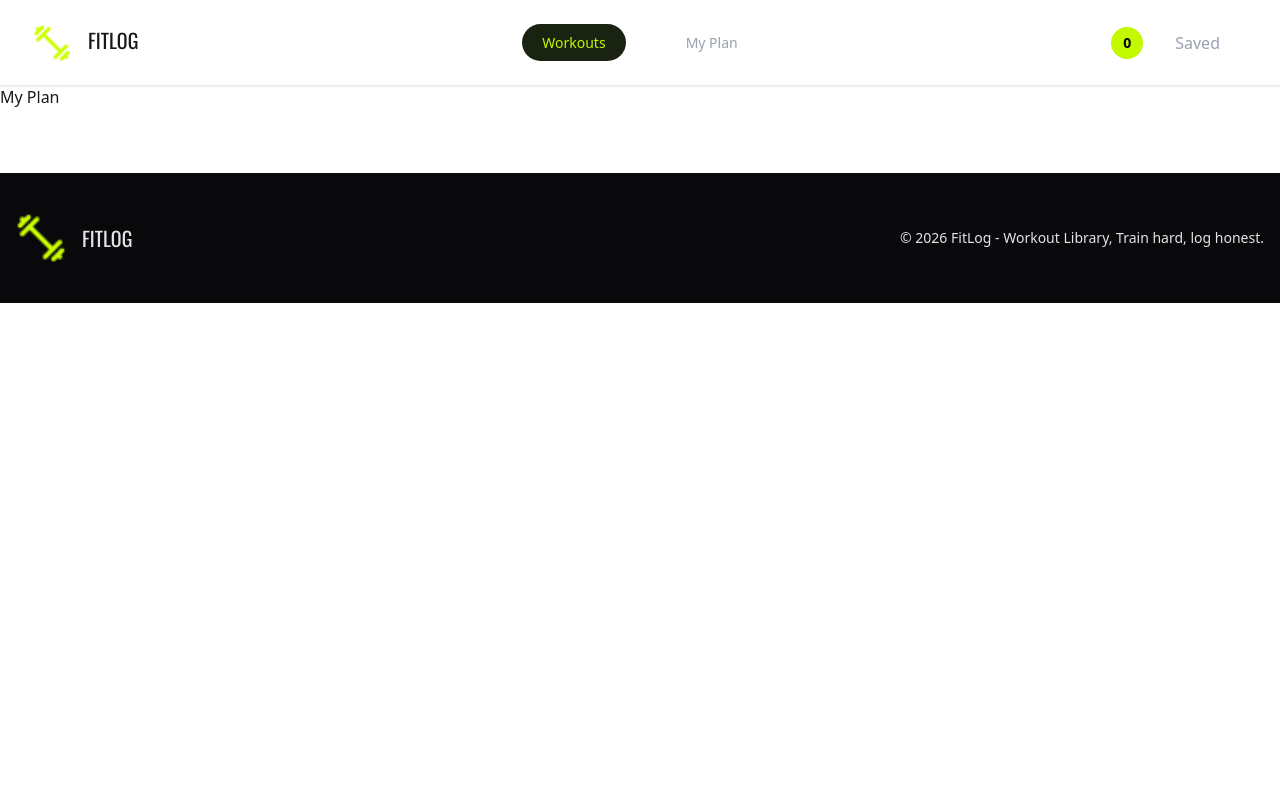
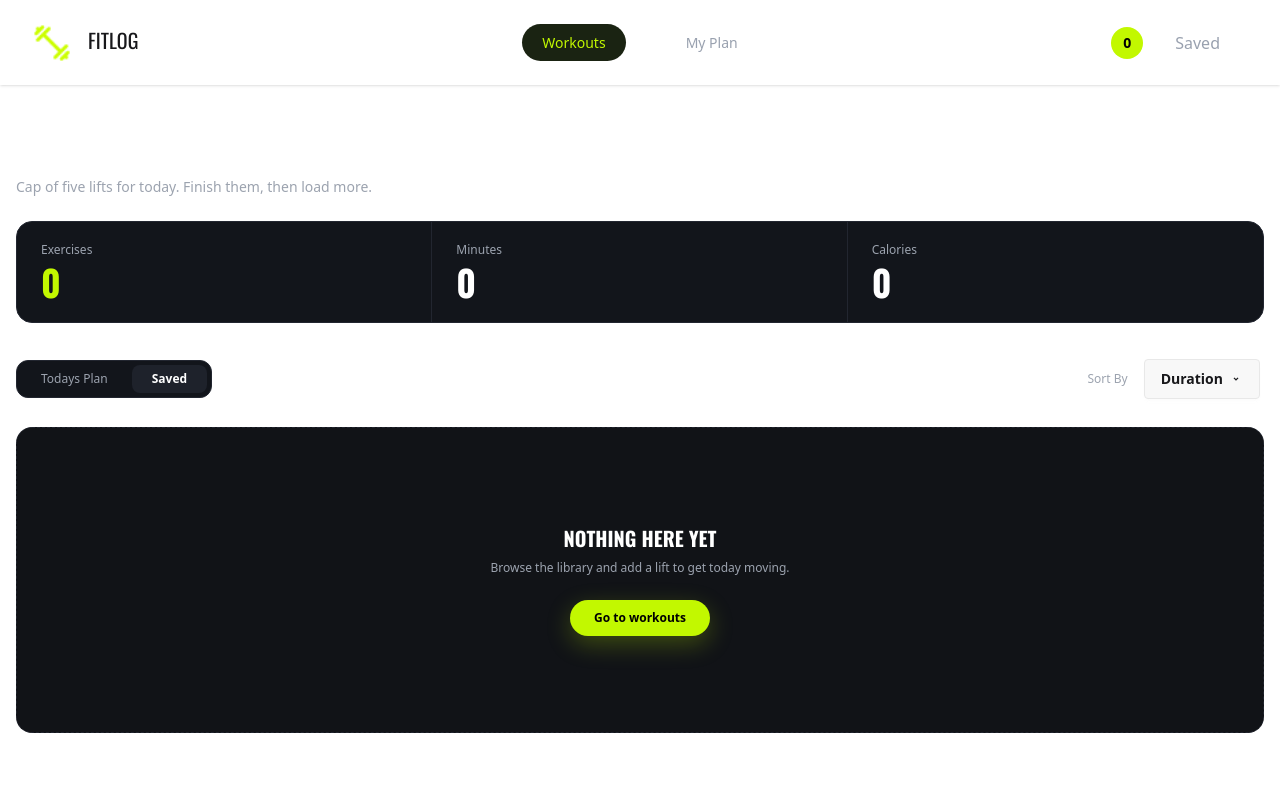
Before and after one commit to 0xDeathChief/Assignment-6, a Next.js app: page /pages/myplan in a window 1280 px wide. Shown: the top 800 px of the page. Built offline with nearby package versions, Linux system fonts and the light colour scheme.

Commit message:
my plan page layout done

```diff
--- a/src/app/pages/Navbar/PointLinks.tsx
+++ b/src/app/pages/Navbar/PointLinks.tsx
@@ -10,7 +10,7 @@ const PlanSavedLinks = () => {
     <div className="flex items-center gap-8">
 
       <Link
-        href="/pages/Plan"
+        href="/pages/myplan"
         onClick={() => setActiveButton("Plan")}
         className={
           activeButton === "Plan"
@@ -33,7 +33,7 @@ const PlanSavedLinks = () => {
 
 
       <Link
-        href="/pages/Plan"
+        href="/pages/myplan"
         onClick={() => setActiveButton("Saved")}
         className={
           activeButton === "Saved"
--- a/src/app/pages/Plan/page.tsx
+++ /dev/null
@@ -1,11 +0,0 @@
-import React from 'react';
-
-const PlanPage = () => {
-    return (
-        <div>
-            <h1>Plan Page</h1>
-        </div>
-    );
-};
-
-export default PlanPage;
--- a/src/app/pages/myplan/page.tsx
+++ b/src/app/pages/myplan/page.tsx
@@ -1,11 +1,100 @@
-import React from 'react';
+import Link from "next/link";
+import { Oswald } from "next/font/google";
+import { RiArrowDropDownLine } from "react-icons/ri";
+
+const oswald = Oswald({ subsets: ["latin"] });
 
 const Plan = () => {
-    return (
-        <div>
-            <h2>My Plan</h2>
+  return (
+    <div className="container mx-auto px-4 py-12">
+      {/* Heading */}
+      <div className="flex flex-col gap-2">
+        <h2
+          className={`${oswald.className} text-3xl font-bold uppercase text-white`}
+        >
+          My Plan
+        </h2>
+        <p className="text-sm text-[#9CA3AF]">
+          Cap of five lifts for today. Finish them, then load more.
+        </p>
+      </div>
+
+      {/* Stats */}
+      <div className="mt-6 grid grid-cols-1 divide-y divide-[#222630] rounded-2xl border border-[#222630] bg-[#12151B] sm:grid-cols-3 sm:divide-x sm:divide-y-0">
+        <div className="px-6 py-5">
+          <p className="text-xs text-[#9CA3AF]">Exercises</p>
+          <p
+            className={`${oswald.className} mt-1 text-4xl font-bold text-[#C2F800]`}
+          >
+            0
+          </p>
         </div>
-    );
+        <div className="px-6 py-5">
+          <p className="text-xs text-[#9CA3AF]">Minutes</p>
+          <p
+            className={`${oswald.className} mt-1 text-4xl font-bold text-white`}
+          >
+            0
+          </p>
+        </div>
+        <div className="px-6 py-5">
+          <p className="text-xs text-[#9CA3AF]">Calories</p>
+          <p
+            className={`${oswald.className} mt-1 text-4xl font-bold text-white`}
+          >
+            0
+          </p>
+        </div>
+      </div>
+
+
+      <div className="mt-8 flex flex-wrap items-center justify-between gap-4">
+        <div className="flex gap-1 rounded-xl border border-[#222630] bg-[#12151B] p-1">
+          <span className="rounded-lg px-5 py-1.5 text-xs text-[#9CA3AF]">
+            Todays Plan
+          </span>
+          <span className="rounded-lg bg-[#1E222B] px-5 py-1.5 text-xs font-semibold text-white">
+            Saved
+          </span>
+        </div>
+
+        <div className="flex items-center gap-3 text-xs text-[#9CA3AF]">
+          Sort By
+          <div className="dropdown">
+            <div tabIndex={0} role="button" className="btn m-1">
+              Duration <RiArrowDropDownLine />
+            </div>
+            <ul
+              tabIndex={-1}
+              className="dropdown-content menu bg-base-100 rounded-box z-1 w-52 p-2 shadow-sm"
+            >
+              <li>
+                <a>Rating</a>
+              </li>
+            </ul>
+          </div>
+        </div>
+      </div>
+
+
+      <div className="mt-6 flex flex-col items-center justify-center rounded-2xl border border-dashed border-[#222630] px-4 py-24 text-center bg-[#111317]">
+        <h3
+          className={`${oswald.className} text-xl font-bold uppercase text-white`}
+        >
+          Nothing here yet
+        </h3>
+        <p className="mt-2 text-xs text-[#9CA3AF]">
+          Browse the library and add a lift to get today moving.
+        </p>
+        <Link
+          href="/"
+          className="mt-6 rounded-full bg-[#C2F800] px-6 py-2.5 text-xs font-semibold text-black shadow-[0_8px_24px_rgba(194,248,0,0.25)] transition hover:brightness-110"
+        >
+          Go to workouts
+        </Link>
+      </div>
+    </div>
+  );
 };
 
 export default Plan;
```
